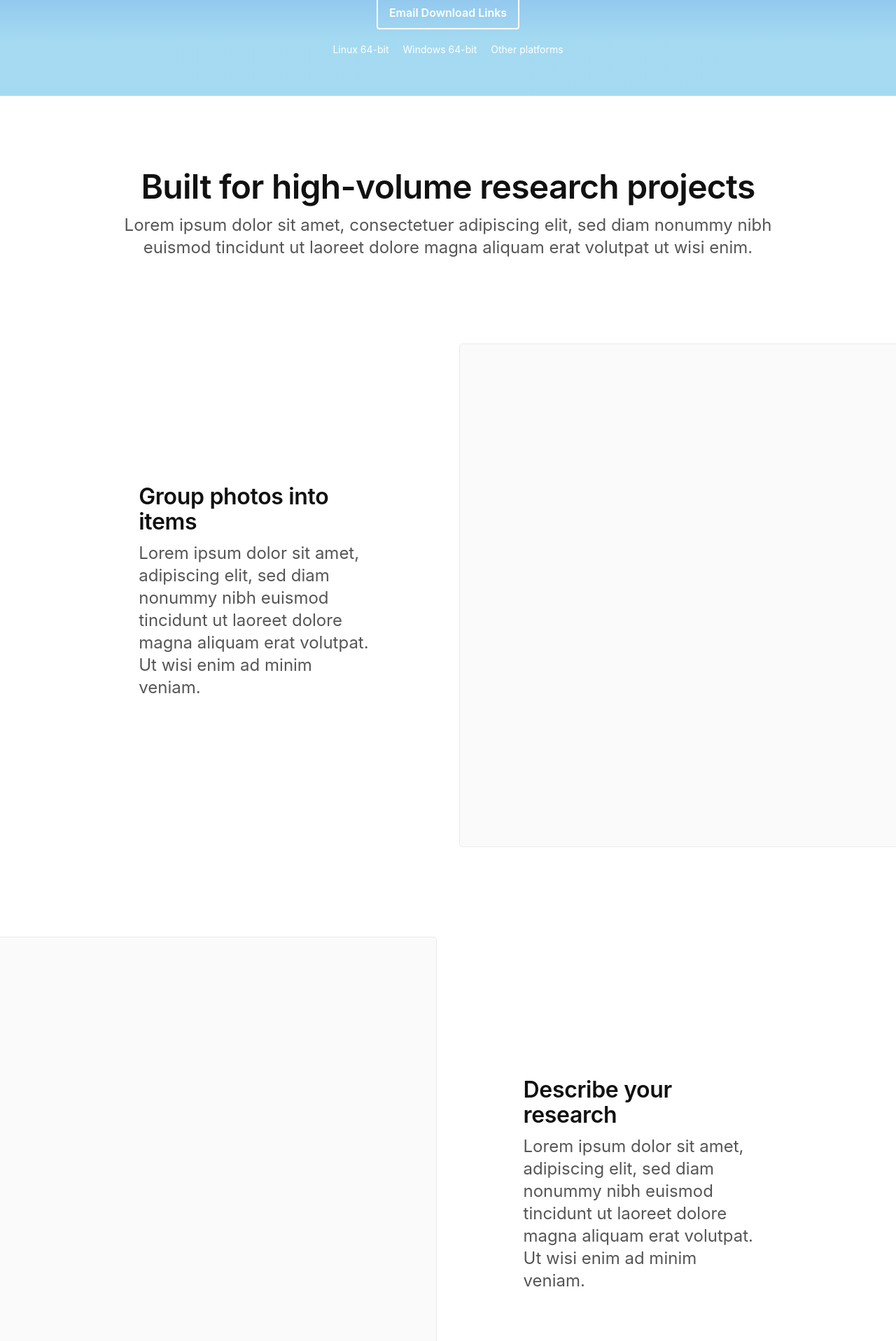
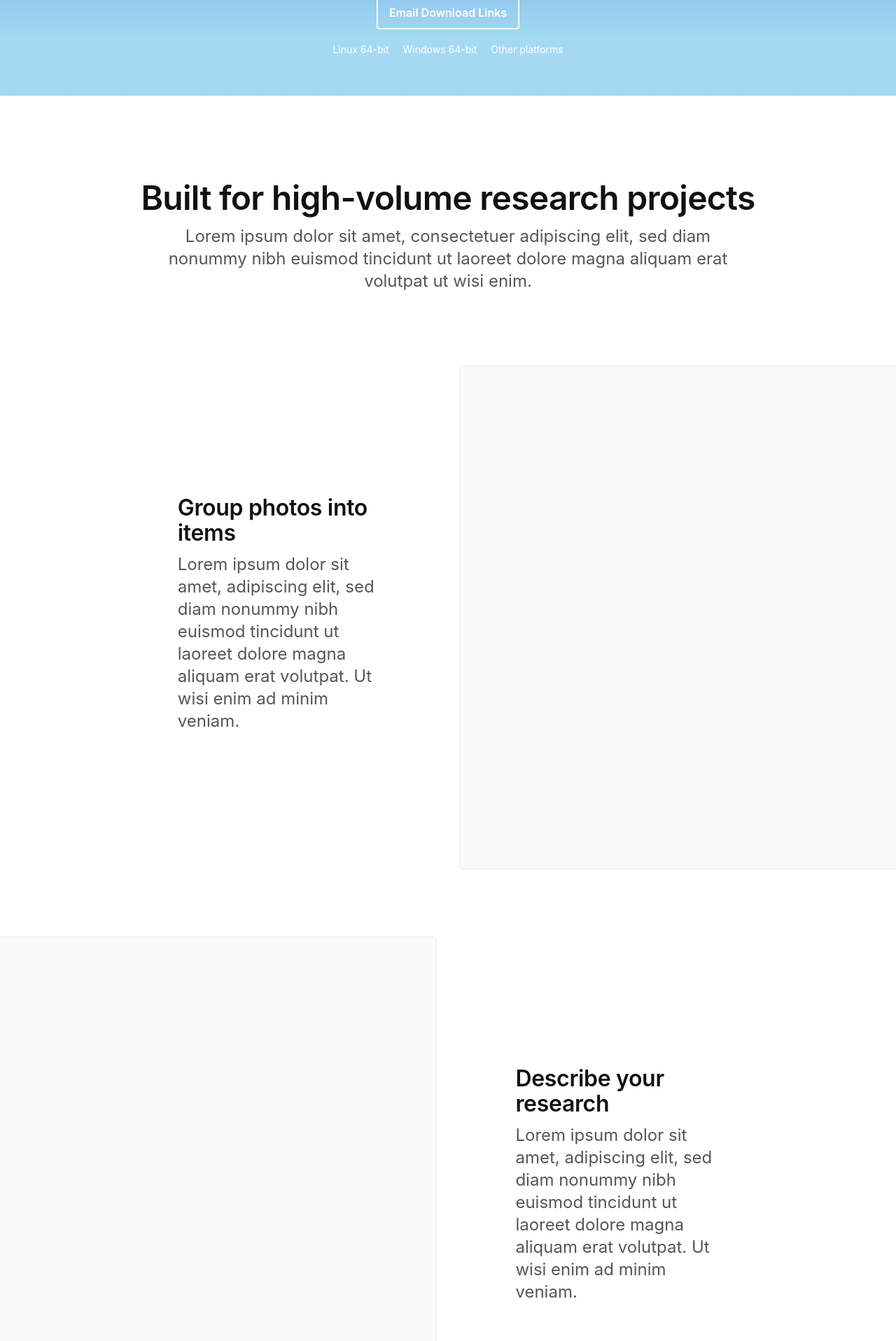
Before and after one commit to tropy/tropy.github.io, a Jekyll site: the page built from index.html, in a window 1280 px wide. Shown: the part 423-2340 px from the top of the page at 70% size. Built offline with Jekyll 4.4.1, drawn with Linux system fonts in a browser that asks for light colours.

Commit message:
Use 3/4 section-padding for sections inside key-features.

```diff
--- a/assets/stylesheets/_key-features.scss
+++ b/assets/stylesheets/_key-features.scss
@@ -3,8 +3,12 @@
 //
 
 .key-features {
-  padding: 64px 0;
+  padding: ($section-padding-y-phone * 5 / 8) 0;
   overflow: hidden;
+
+  @media (min-width: $sm) {
+    padding: $section-padding-y * 5 / 8;
+  }
 
   @media (min-width: $sm) and (max-width: $lg - 1px) {
     text-align: center;
@@ -19,7 +23,7 @@
   }
 
   section {
-    padding: ($section-padding-y-phone / 2) 0;
+    padding: ($section-padding-y-phone * 3 / 4 / 2) 0;
 
     //@media (min-width: $sm) and (max-width: $lg - 1px) {
     //  padding-top: $section-padding-y / 2 - 12px;
@@ -27,7 +31,7 @@
     //}
 
     @media (min-width: $lg) {
-      padding: ($section-padding-y / 2) 0;
+      padding: ($section-padding-y * 3 / 4 / 2) 0;
     }
 
     p {
```
